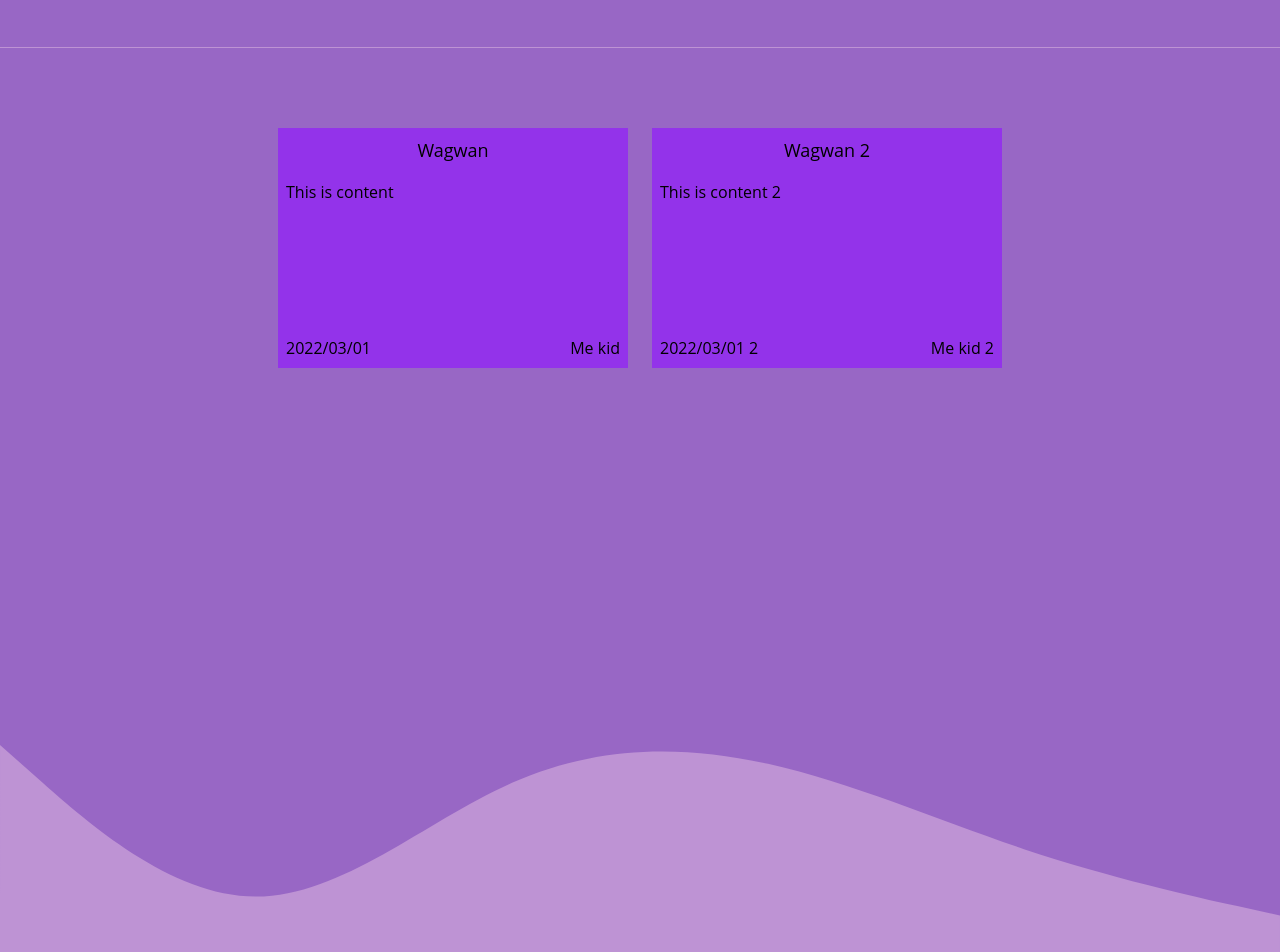
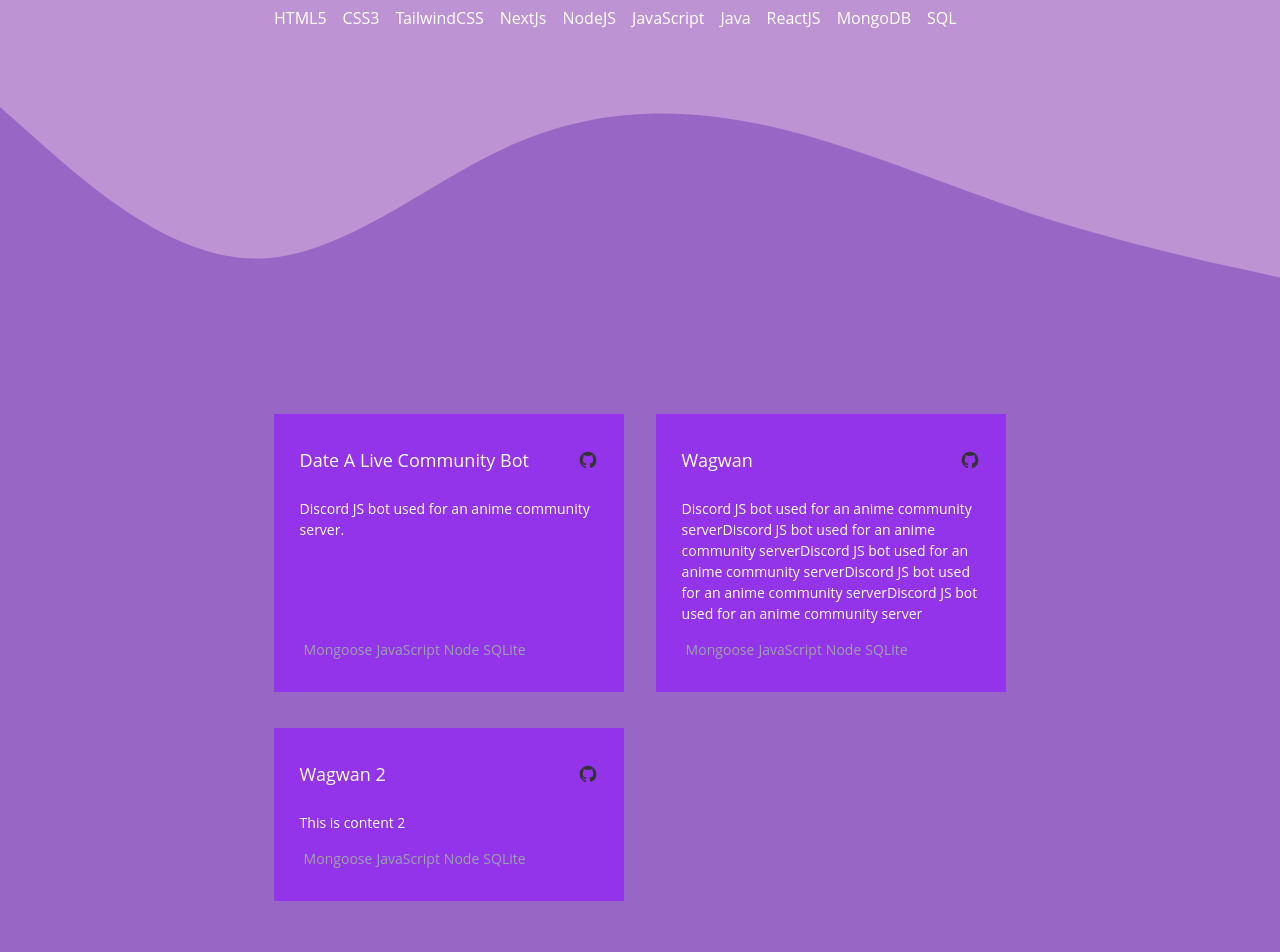
Before and after one commit to necrydark/PortfolioV1, a Next.js app: page / in a window 1280 px wide. Shown: the part 1300-2252 px from the top of the page. Built offline with nearby package versions, Linux system fonts and the light colour scheme.

Commit message:
card languages, array and others

```diff
--- a/components/card.js
+++ b/components/card.js
@@ -1,25 +1,94 @@
-import React from 'react'
+import React, { useState, useEffect } from 'react'
+import { projects } from '../constants/constants'
 
-function Card({ item }) {
+
+
+const Card = () => (
+
+
+    <div div className='container flex flex-col' >
+
+
+        <div className='grid md:grid-cols-2 gap-4 '>
+
+
+            {
+                projects.cardData.map((p, i) => {
+
 
                     return (
-        <div className='w-[300px] md:w-[350px]  flex flex-col bg-purple-600 h-40 md:h-60 mx-auto mb-5' >
-            <div className='text-center text-lg p-2'>
-                {item.title}
+                        <div className='w-[300px] md:w-[350px] bg-purple-600 mx-auto mb-5 text-white' key={i}>
+                            <div className='py-[1.5rem] px-[1.1rem] flex flex-col justify-between items-start h-full relative '>
+
+
+                                <div className='flex flex-row !justify-between p-2 mb-2 items-center w-full'>
+                                    <div className='text-center text-lg '>
+                                        {p.title}
                                     </div>
+                                    <a href={p.links} target="_blank" rel="noopener noreferrer" className=" hover:text-[#BE93D4] ">
+                                        <svg className="w-5 h-5" fill="currentColor" viewBox="0 0 24 24" aria-hidden="true"><path fillRule="evenodd" d="M12 2C6.477 2 2 6.484 2 12.017c0 4.425 2.865 8.18 6.839 9.504.5.092.682-.217.682-.483 0-.237-.008-.868-.013-1.703-2.782.605-3.369-1.343-3.369-1.343-.454-1.158-1.11-1.466-1.11-1.466-.908-.62.069-.608.069-.608 1.003.07 1.531 1.032 1.531 1.032.892 1.53 2.341 1.088 2.91.832.092-.647.35-1.088.636-1.338-2.22-.253-4.555-1.113-4.555-4.951 0-1.093.39-1.988 1.029-2.688-.103-.253-.446-1.272.098-2.65 0 0 .84-.27 2.75 1.026A9.564 9.564 0 0112 6.844c.85.004 1.705.115 2.504.337 1.909-1.296 2.747-1.027 2.747-1.027.546 1.379.202 2.398.1 2.651.64.7 1.028 1.595 1.028 2.688 0 3.848-2.339 4.695-4.566 4.943.359.309.678.92.678 1.855 0 1.338-.012 2.419-.012 2.747 0 .268.18.58.688.482A10.019 10.019 0 0022 12.017C22 6.484 17.522 2 12 2z" clipRule="evenodd" />
+                                            {p.links}
+                                        </svg>
+                                    </a>
+                                </div>
+
                                 <div className='flex flex-1 flex-col'>
-                <div className='flex-1 p-2'>
-                    {item.content}
+                                    <div className='flex-1 p-2 text-[14px]'>
+                                        {p.content}
                                     </div>
                                     <div className='flex flex-row justify-between p-2 '>
-                    {item.date}
-                    <div>
-                        {item.author}
+                                        <ul className='text-sm flex items-end flex-wrap grow list-none'>
+                                            {p.languages.map((t, i) => (
+                                                <li className='pl-1 text-gray-400' key={i}>{t}</li>
+                                            ))}
+                                        </ul>
+                                        {/* <div>
+                                    <a href={p.links} target="_blank" rel="noopener noreferrer" className=" hover:text-[#BE93D4] ">
+                                        <svg className="w-5 h-5" fill="currentColor" viewBox="0 0 24 24" aria-hidden="true"><path fillRule="evenodd" d="M12 2C6.477 2 2 6.484 2 12.017c0 4.425 2.865 8.18 6.839 9.504.5.092.682-.217.682-.483 0-.237-.008-.868-.013-1.703-2.782.605-3.369-1.343-3.369-1.343-.454-1.158-1.11-1.466-1.11-1.466-.908-.62.069-.608.069-.608 1.003.07 1.531 1.032 1.531 1.032.892 1.53 2.341 1.088 2.91.832.092-.647.35-1.088.636-1.338-2.22-.253-4.555-1.113-4.555-4.951 0-1.093.39-1.988 1.029-2.688-.103-.253-.446-1.272.098-2.65 0 0 .84-.27 2.75 1.026A9.564 9.564 0 0112 6.844c.85.004 1.705.115 2.504.337 1.909-1.296 2.747-1.027 2.747-1.027.546 1.379.202 2.398.1 2.651.64.7 1.028 1.595 1.028 2.688 0 3.848-2.339 4.695-4.566 4.943.359.309.678.92.678 1.855 0 1.338-.012 2.419-.012 2.747 0 .268.18.58.688.482A10.019 10.019 0 0022 12.017C22 6.484 17.522 2 12 2z" clipRule="evenodd" />
+                                            {p.links}
+                                        </svg>
+                                    </a>
+                                </div> */}
                                     </div>
                                 </div>
                             </div>
                         </div>
-    )
+                    );
+                })
             }
+        </div>
+
+    </div >
+    // return (
+    //     <div id='projects'>
+    //         {projects.map((p, i) => (
+    //             <div className='w-[300px] md:w-[350px]  flex flex-col bg-purple-600 h-fit md:h-60 mx-auto mb-5 text-white' key={i}>
+    //                 <div className='text-center text-lg p-2'>
+    //                     {p.title}
+    //                 </div>
+    //                 <div className='flex flex-1 flex-col'>
+    //                     <div className='flex-1 p-2'>
+    //                         {p.content}
+    //                     </div>
+    //                     <div className='flex flex-row justify-between p-2 '>
+    //                         <ul className='text-sm'>
+    //                             {p.languages.map((t, i) => (
+    //                                 <li key={i}>{t}</li>
+    //                             ))}
+    //                         </ul>
+    //                         <div>
+    //                             <a href={p.links} target="_blank" rel="noopener noreferrer" className=" hover:text-[#BE93D4] ">
+    //                                 <svg className="w-5 h-5" fill="currentColor" viewBox="0 0 24 24" aria-hidden="true"><path fillRule="evenodd" d="M12 2C6.477 2 2 6.484 2 12.017c0 4.425 2.865 8.18 6.839 9.504.5.092.682-.217.682-.483 0-.237-.008-.868-.013-1.703-2.782.605-3.369-1.343-3.369-1.343-.454-1.158-1.11-1.466-1.11-1.466-.908-.62.069-.608.069-.608 1.003.07 1.531 1.032 1.531 1.032.892 1.53 2.341 1.088 2.91.832.092-.647.35-1.088.636-1.338-2.22-.253-4.555-1.113-4.555-4.951 0-1.093.39-1.988 1.029-2.688-.103-.253-.446-1.272.098-2.65 0 0 .84-.27 2.75 1.026A9.564 9.564 0 0112 6.844c.85.004 1.705.115 2.504.337 1.909-1.296 2.747-1.027 2.747-1.027.546 1.379.202 2.398.1 2.651.64.7 1.028 1.595 1.028 2.688 0 3.848-2.339 4.695-4.566 4.943.359.309.678.92.678 1.855 0 1.338-.012 2.419-.012 2.747 0 .268.18.58.688.482A10.019 10.019 0 0022 12.017C22 6.484 17.522 2 12 2z" clipRule="evenodd" />
+    //                                     {p.links}
+    //                                 </svg>
+    //                             </a>
+    //                         </div>
+    //                     </div>
+    //                 </div>
+    //             </div>
+    //         ))}
+    //     </div>
+    // )
+);
 
 export default Card
--- a/components/contact.js
+++ b/components/contact.js
@@ -16,14 +16,14 @@ function Contact() {
             <ValidationError prefix="Email" field="email" errors={state.errors} />
             <label htmlFor="email" className=' text-white'>Message</label>
 
-            <textarea id="message" name="message" className='p-3 my-3 max-h-48 resize-y rounded-md bg-[#9867C5]  text-white ' placeholder='Leave a message....' />
+            <textarea id="message" name="message" className='p-3 my-3 max-h-48 resize-y rounded-md bg-[#9867C5] min-h-[64px]  text-white ' placeholder='Leave a message....' />
             <ValidationError prefix="Message" field="message" errors={state.errors} />
-            <button type='submit' disabled={state.submitting} className="bg-[#BE93D4] hover:bg-purple-600 transition-colors duration-300 text-white w-52 font-bold py-2 text-center px-4 rounded mx-auto items-center">
+            <button type='submit' disabled={state.submitting} className="bg-[#BE93D4] hover:bg-purple-600 transition-colors duration-300 border border-purple-600 text-white w-52 font-bold py-2 text-center px-4 rounded mx-auto items-center">
                 Submit
             </button>
             <ValidationError errors={state.errors} />
             <div className='text-white flex flex-row items-center'>Or email me at
-                <Link href="mailto:michaelkconnor.02@gmail.com"><p className="hover:text-purple-900 ml-2 transition-colors duration-300 cursor-pointer" >michaelkconnor.02@gmail.com</p>
+                <Link href="mailto:michaelkconnor.02@gmail.com"><p className="hover:text-purple-900 ml-2 transition-colors duration-300 cursor-pointer b" >michaelkconnor.02@gmail.com</p>
                 </Link>
             </div >
         </form >
--- /dev/null
+++ b/constants/constants.js
@@ -0,0 +1,23 @@
+export const projects = {
+    cardData: [{
+        title: 'Date A Live Community Bot',
+        content: 'Discord JS bot used for an anime community server.',
+        languages: ['Mongoose', 'JavaScript', 'Node', 'SQLite'],
+        links: 'https://github.com/necrydark/DALBot',
+        id: 0
+    },
+    {
+        title: 'Wagwan ',
+        content: 'Discord JS bot used for an anime community serverDiscord JS bot used for an anime community serverDiscord JS bot used for an anime community serverDiscord JS bot used for an anime community serverDiscord JS bot used for an anime community server',
+        languages: ['Mongoose', 'JavaScript', 'Node', 'SQLite'],
+        links: 'https://www.youtube.com/watch?v=fgvCf2groqc',
+        id: 1
+    },
+    {
+        title: 'Wagwan 2',
+        content: 'This is content 2',
+        languages: ['Mongoose', 'JavaScript', 'Node', 'SQLite'],
+        links: 'Me kid 2',
+        id: 2
+    }],
+};
--- a/pages/index.js
+++ b/pages/index.js
@@ -13,10 +13,10 @@ import Link from 'next/link'
 export default function Home() {
 
 
-  const array = [
-    { title: 'Wagwan', content: 'This is content', date: '2022/03/01', author: 'Me kid' },
-    { title: 'Wagwan 2', content: 'This is content 2', date: '2022/03/01 2', author: 'Me kid 2' }
-  ];
+
+
+
+
   return (
     <div className='scroll-smooth'>
       <Head>
@@ -44,24 +44,41 @@ export default function Home() {
       </section>
       <Wave fill={"BE93D4"} bg={"9867C5"} />
       <section id="about" className='min-h-fit bg-[#BE93D4]'>
-        <div className='m-auto max-w-7xl gap-5 grid sm:grid-cols-12 grid-cols-1 container sm:grid-rows-none grid-rows-1'>
+        <div className='container'>
+          <h1 className='text-5xl text-white p-4'>About Me</h1>
+          <p className='text-white p-2'>Hello, I'm Michael Connor. I'm a full time university student studying Software Engineering and also study web development on the side. I have a strong passion for both software and website development, and currently have experience creating both software and websites using JavaScript / NextJs / Reactjs / Java and some other frameworks</p>
+          <h2 className='text-white p-2'>Technologies I've worked with:</h2>
+          <ul className='flex flex-wrap gap-4 my-3 p-2 text-white'>
+            <li >HTML5</li>
+            <li>CSS3</li>
+            <li>TailwindCSS</li>
+            <li>NextJs</li>
+            <li>NodeJS</li>
+            <li>JavaScript</li>
+            <li>Java</li>
+            <li>ReactJS</li>
+            <li>MongoDB</li>
+            <li>SQL</li>
+
+          </ul>
+        </div>
+        {/* <div className='m-auto max-w-7xl gap-5 grid sm:grid-cols-12 grid-cols-1 container sm:grid-rows-none grid-rows-1'>
           <p className='sm:col-span-6 col-span-12'>
             Image
           </p>
           <p className='sm:col-span-6 col-span-12'>
             dummy text
           </p>
-        </div>
+        </div> */}
       </section>
       <Wave fill={"9867C5"} bg={"BE93D4"} />
       <section id="projects" className='h-[80vh] bg-[#9867C5] py-20'>
-        <div className='container flex flex-col'>
-          <div className='grid md:grid-cols-2 '>
-            {array.map((item, i) => (
-              <Card item={item} key={i} />
-            ))}
-          </div>
-        </div>
+
+        <Card />
+
+        {/* <button onClick={showMoreItems} className="bg-[#BE93D4] hover:bg-purple-600 transition-colors duration-300 text-white font-bold py-2 px-4 w-[7.1rem] text-center
+          mx-auto rounded inline-flex mt-4 items-center"> Load More</button> */}
+
       </section>
       <Wave fill={"BE93D4"} bg={"9867C5"} />
       <section id="contact" className='h-[80vh] bg-[#BE93D4] py-20'>
```
Lines whose indentation alone changed are shown as unchanged.
